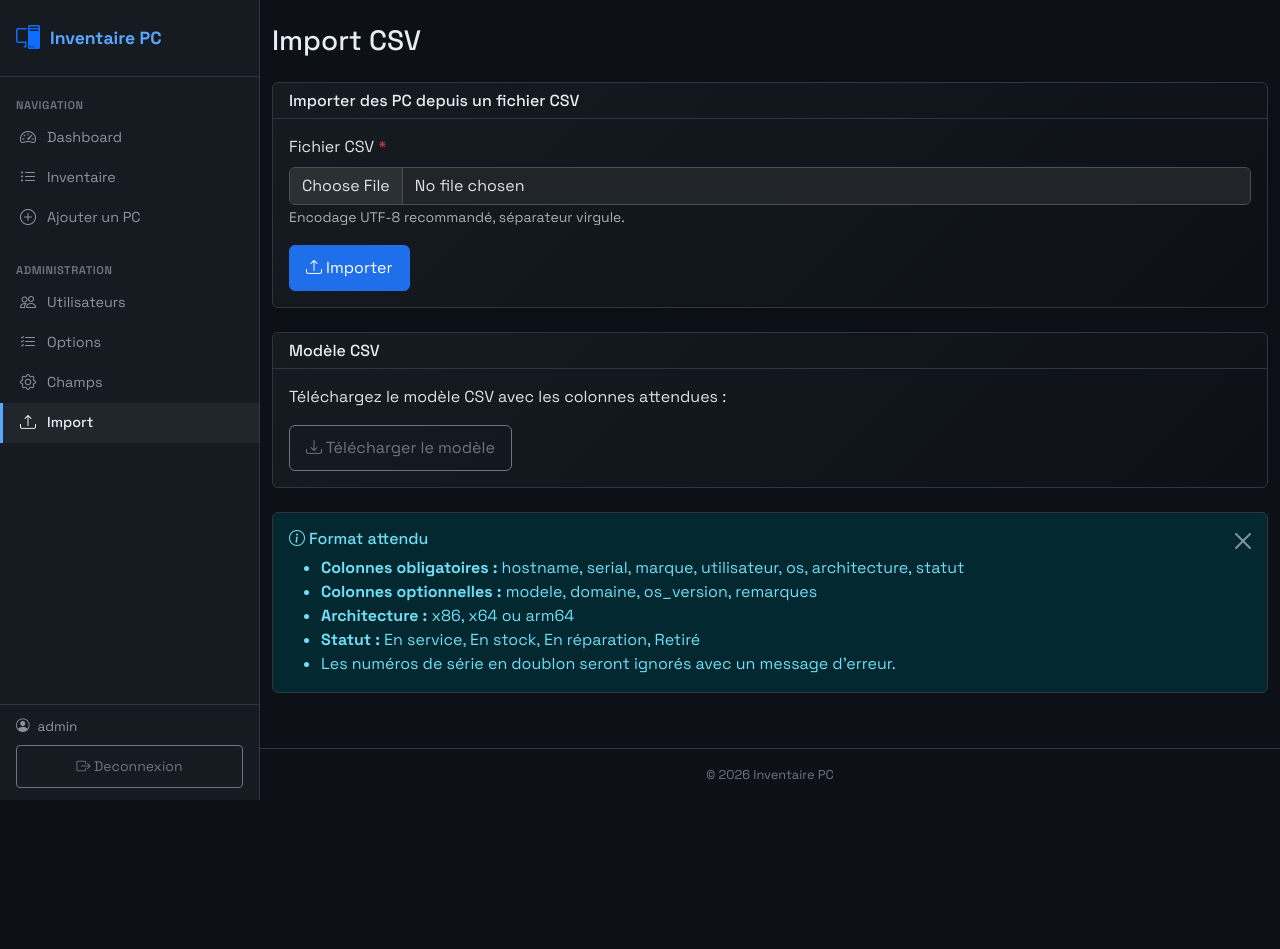
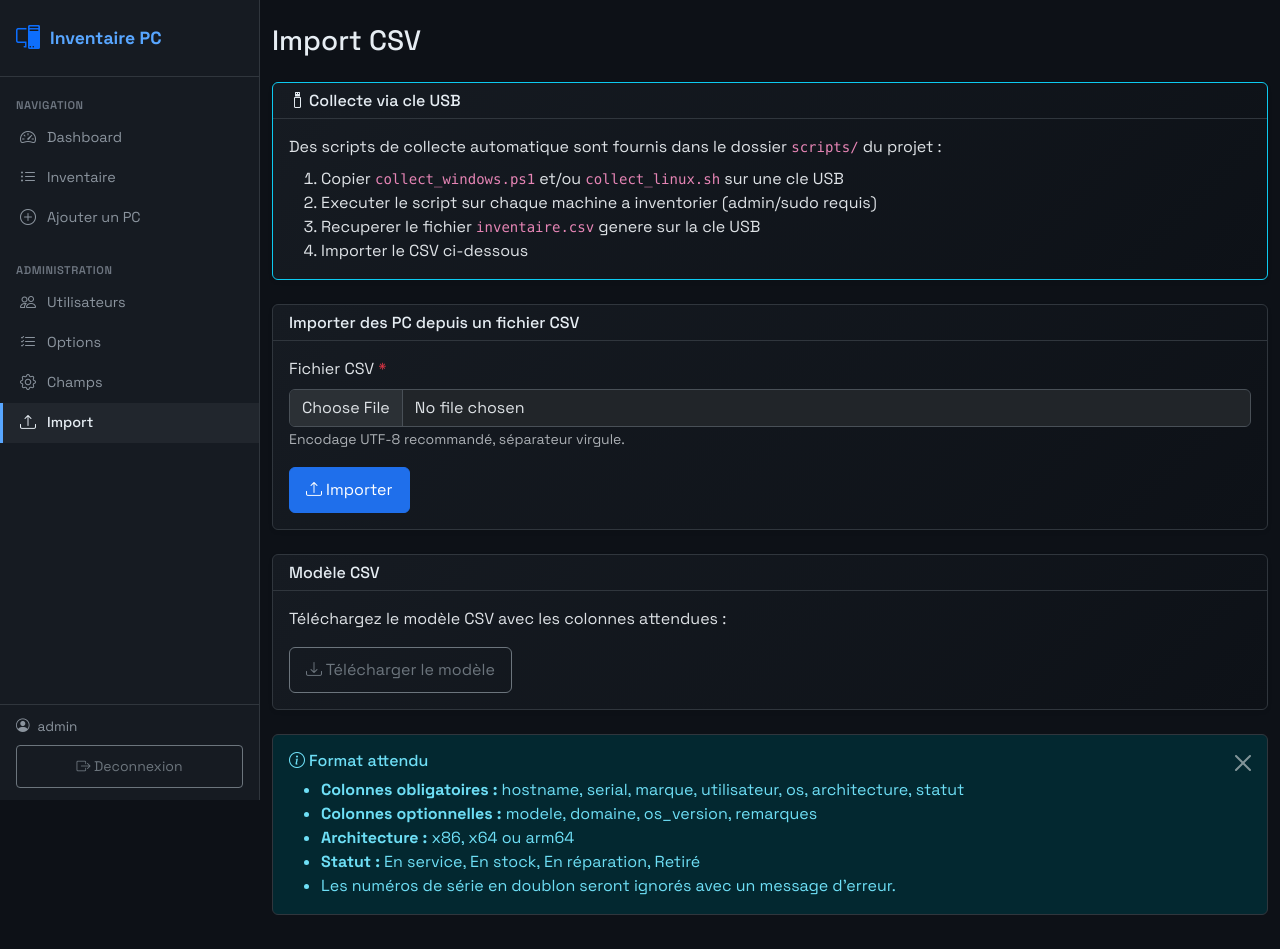
Before and after one commit to NouillesMan/projet_entreprise, a PHP site: page /admin_import.php in a window 1280 px wide. Shown: the top 949 px of the page. Before the commit the page ends 800 px from the top, so only its background shows below. Run offline with PHP 8.4, Linux system fonts and the light colour scheme; a user stored in the database is signed in.

Commit message:
ajout des scripts de collecte USB (Windows/Linux) + doc import CSV
  - scripts/collect_windows.ps1 : collecte PowerShell via WMI/CIM
  - scripts/collect_linux.sh : collecte Bash via dmidecode/uname
  - admin_import.php : section workflow clé USB ajoutée
  - README.md : structure et documentation des scripts

```diff
--- a/admin_import.php
+++ b/admin_import.php
@@ -142,6 +142,22 @@ require __DIR__ . "/partials/header.php";
     <?php endif; ?>
   <?php endif; ?>
 
+  <!-- Workflow USB -->
+  <div class="card shadow-sm mb-4 border-info">
+    <div class="card-header bg-info bg-opacity-10">
+      <h6 class="mb-0"><i class="bi bi-usb-drive"></i> Collecte via cle USB</h6>
+    </div>
+    <div class="card-body">
+      <p class="mb-2">Des scripts de collecte automatique sont fournis dans le dossier <code>scripts/</code> du projet :</p>
+      <ol class="mb-0">
+        <li>Copier <code>collect_windows.ps1</code> et/ou <code>collect_linux.sh</code> sur une cle USB</li>
+        <li>Executer le script sur chaque machine a inventorier (admin/sudo requis)</li>
+        <li>Recuperer le fichier <code>inventaire.csv</code> genere sur la cle USB</li>
+        <li>Importer le CSV ci-dessous</li>
+      </ol>
+    </div>
+  </div>
+
   <!-- Upload form -->
   <div class="card shadow-sm mb-4">
     <div class="card-header">
```
Also changed, not shown: README.md, 2 other files.
